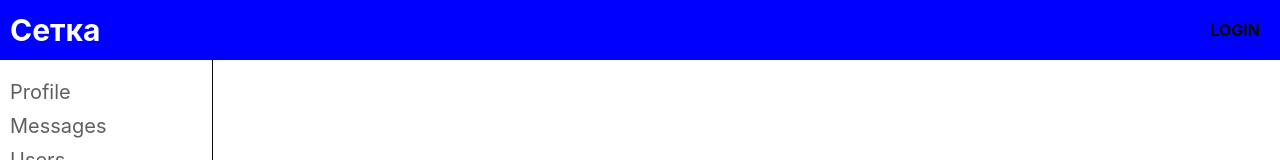
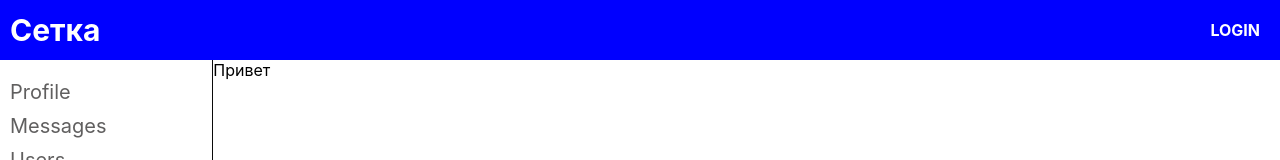
Before and after one commit to vronskyvitaly/socialnetwork, a React (Create React App) app: page /login in a window 1280 px wide. Shown: the top 160 px of the page. Built offline with nearby package versions, Linux system fonts and the light colour scheme; no server answers.

Commit message:
feat: done 69

```diff
--- a/src/App.tsx
+++ b/src/App.tsx
@@ -1,12 +1,12 @@
 import React from 'react';
 import './App.css';
-import { Navbar } from "components/Navbar/Navbar";
-import { Redirect, Route } from "react-router-dom";
+import {Navbar} from "components/Navbar/Navbar";
+import {Redirect, Route} from "react-router-dom";
 import UsersContainer from "components/Users/UsersContainer";
 import DialogsContainer from "components/Dialogs/DialogsContainer";
 import ProfileContainer from "components/Profile/ProfileContainer";
 import HeaderContainer from "components/Header/HeaderContainer";
-
+import {Login} from "components/Login/Login";
 
 
 function App() {
@@ -19,6 +19,7 @@ function App() {
                 <Route path="/profile/:id?" render={() => <ProfileContainer />} />
                 <Route path="/users" component={()=> <UsersContainer/>} />
                 <Route path="/dialogs" component={()=> <DialogsContainer/>} />
+                <Route path="/login" component={()=> <Login/>} />
             </div>
         </div>
     )
--- a/src/api/auth-api.ts
+++ b/src/api/auth-api.ts
@@ -1,22 +1,23 @@
 import {axiosInstance} from "api/axiosInstance";
-
 
 
 export const authAPI = {
 
     authUser() {
-        return axiosInstance.get<ResponseAuthUserType>(`auth/me`)
-            .then(res=> res.data.data)
+        return axiosInstance.get<ResponseAuthType>(`auth/me`)
+
     },
 }
 
-
-export type ResponseAuthUserType = {
-    data: UserAuthType
-};
 
 export type UserAuthType = {
     id: number | null ,
     login: any | null,
     email:any | null
 }
+
+export type ResponseAuthType = {
+    data: UserAuthType
+    resultCode: number
+    messages: string[]
+}
--- a/src/components/Dialogs/Dialogs.tsx
+++ b/src/components/Dialogs/Dialogs.tsx
@@ -3,6 +3,7 @@ import s from './Dialogs.module.css'
 import {DialogItem} from "components/Dialogs/DialogItem/DialogItem";
 import {Message} from "components/Dialogs/Message/MessageItem";
 import {DialogsDataType, MessagesDataType} from "redux/store";
+import {Redirect} from "react-router-dom";
 
 
 type DialogsPropsType = {
@@ -11,6 +12,7 @@ type DialogsPropsType = {
     messages: MessagesDataType[]
     sendMassage: ( value: string ) => void
     updateNewMassage: ( value: string ) => void
+    isAuth: boolean
 }
 
 
@@ -32,6 +34,9 @@ export const Dialogs: FC<DialogsPropsType> = ( props ) => {
     const onNewMassageChange = ( event: ChangeEvent<HTMLTextAreaElement> ) => {
         props.updateNewMassage ( event.currentTarget.value )
     };
+
+    if (!props.isAuth) return <Redirect to = {"/login"} />
+
 
     return (
         <div className={s.dialogsPages_wrapper}>
--- a/src/components/Dialogs/DialogsContainer.tsx
+++ b/src/components/Dialogs/DialogsContainer.tsx
@@ -9,7 +9,8 @@ const mapStateToProps = ( state: RootStateType ) => {
     return {
         dialogs: state.dialogsPage.dialogs,
         messages: state.dialogsPage.messages,
-        valueInput: state.dialogsPage.newMassageBody
+        valueInput: state.dialogsPage.newMassageBody,
+        isAuth:state.auth.isAuth
     }
 }
 
--- a/src/components/Header/Header.module.css
+++ b/src/components/Header/Header.module.css
@@ -26,5 +26,5 @@
 }
 
 .active {
-    color: #0a0a0a;
+    color: #ffffff;
 }
--- a/src/components/Header/Header.tsx
+++ b/src/components/Header/Header.tsx
@@ -1,5 +1,5 @@
 import React from 'react';
-import  s from 'components/Header/Header.module.css';
+import s from 'components/Header/Header.module.css';
 import {NavLink} from "react-router-dom";
 import {HeaderContainerType} from "components/Header/HeaderContainer";
 
@@ -10,7 +10,7 @@ export const Header = (props:HeaderContainerType) => {
             <p className={s.logo}>Сетка</p>
             <div className={s.loginBlock}>
                 {props.isAuth
-                    ?<p style={{color:"white"}}>{props.data?.email}</p>
+                    ? <p style={{color:"white"}}>{props.data?.email}</p>
                     : <NavLink className={(isActive)=> isActive ? s.active : s.link} to={"/login"}>LOGIN</NavLink>
 
                 }
--- /dev/null
+++ b/src/components/Login/Login.tsx
@@ -0,0 +1,9 @@
+import React from 'react';
+
+export const Login = () => {
+    return (
+        <div>
+            <p>Привет</p>
+        </div>
+    );
+};
--- a/src/components/Profile/ProfileContainer.tsx
+++ b/src/components/Profile/ProfileContainer.tsx
@@ -3,13 +3,14 @@ import {Profile} from "components/Profile/Profile";
 import {connect} from "react-redux";
 import {RootStateType} from "redux/redux-store";
 import {getUserProfileTC} from "redux/profile-reducer";
-import {RouteComponentProps, withRouter} from "react-router-dom";
+import {Redirect, RouteComponentProps, withRouter} from "react-router-dom";
 import {GetProfileType} from "api/profile-api";
 
 
 export type ProfileContainerType = {
     getUserProfileTC: ( userId: string ) => void
     profile: GetProfileType | null
+    isAuth: boolean
 }
 
 class ProfileContainer extends React.Component<ProfileContainerType & RouteComponentProps<{ id: string }>> {
@@ -24,13 +25,16 @@ class ProfileContainer extends React.Component<ProfileContainerType & RouteCompo
     }
 
     render() {
+        if (!this.props.isAuth) return <Redirect to = {"/login"} />
+
         return (<Profile {...this.props} />);
     }
 }
 
 
 const mapStateToProps = ( state: RootStateType ) => ({
-    profile: state.profilePage.profile
+    profile: state.profilePage.profile,
+    isAuth: state.auth.isAuth
 })
 
 let withUrlDataContainerComponent = withRouter ( ProfileContainer )
--- a/src/components/Profile/ProfileInfo/ProfileInfo.tsx
+++ b/src/components/Profile/ProfileInfo/ProfileInfo.tsx
@@ -6,11 +6,12 @@ import userPhoto from "../../assets/img/userPhoto.webp"
 import imgTest from "../../assets/img/imTest.jpg"
 
 
-
 export const ProfileInfo:FC<ProfileContainerType> = (props) => {
     if (!props.profile){
         return <Preloader/>
     }
+
+
     return (
         <div>
             <div className={s.wall}>
--- a/src/redux/auth-reducer.tsx
+++ b/src/redux/auth-reducer.tsx
@@ -14,7 +14,7 @@ let initialState:StateAuthType  = {
          email: null,
          login:null
      },
-    isAuth:false
+    isAuth: false
     }
 
 
@@ -47,7 +47,10 @@ export const setUsersDataAC = (data:UserAuthType)=> ({
 
 
 export const getAuthUserDataTC = ():AppThunk => (dispatsh) => {
-    authAPI.authUser().then((data) => {
-        dispatsh(setUsersDataAC(data))
+    authAPI.authUser()
+        .then(response => {
+        if (response.data.resultCode === 0){
+            dispatsh(setUsersDataAC(response.data.data))
+        }
     });
 }
--- a/src/redux/redux-store.tsx
+++ b/src/redux/redux-store.tsx
@@ -4,7 +4,7 @@ import {dialogsReducer, DialogsReducerActionTypes} from './dialogs-reducer';
 import {UserReducerActionTypes, usersReducer} from "redux/users-reducer";
 import {authReducer, AuthReducerActionTypes} from "redux/auth-reducer";
 import thunk, {ThunkAction, ThunkDispatch} from "redux-thunk";
-import {TypedUseSelectorHook,useSelector} from "react-redux";
+import {TypedUseSelectorHook, useDispatch, useSelector} from "react-redux";
 
 
 const rootReducer = combineReducers({
@@ -22,7 +22,7 @@ export type AppDispatchType = ThunkDispatch<AppRootStateType, unknown, AnyAction
 
 
 // типизируем наш Dispatch
-// export const useAppDispatch = useDispatch<AppDispatchType>
+export const useAppDispatch: ()=> AppDispatchType = useDispatch
 // типизируем наш useSelector
 export const useAppSelector: TypedUseSelectorHook<AppRootStateType> = useSelector;
 
```
Also changed, not shown: src/components/Login/Login.module.css (added).
